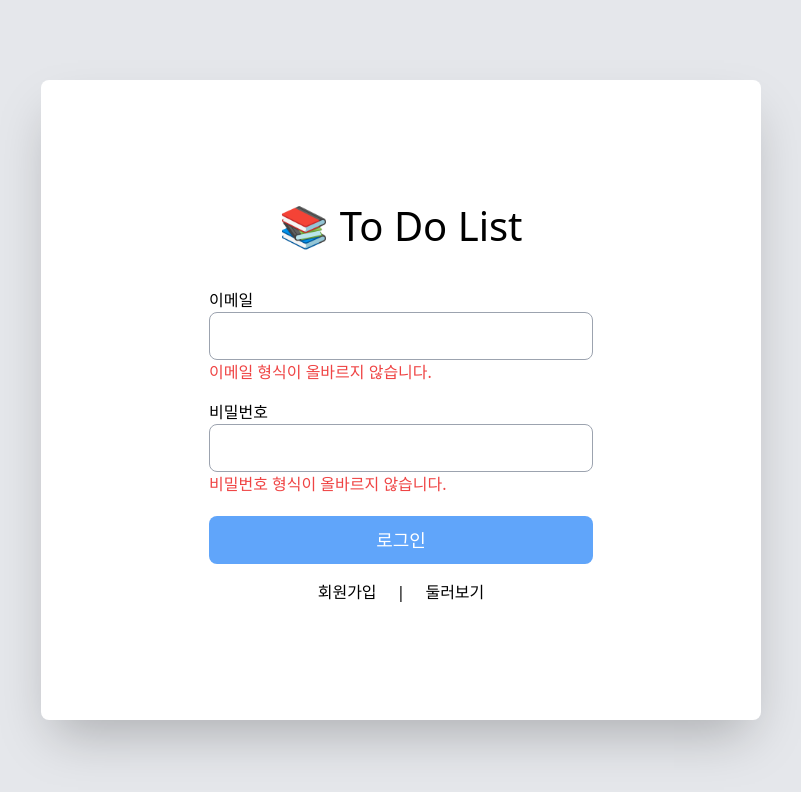
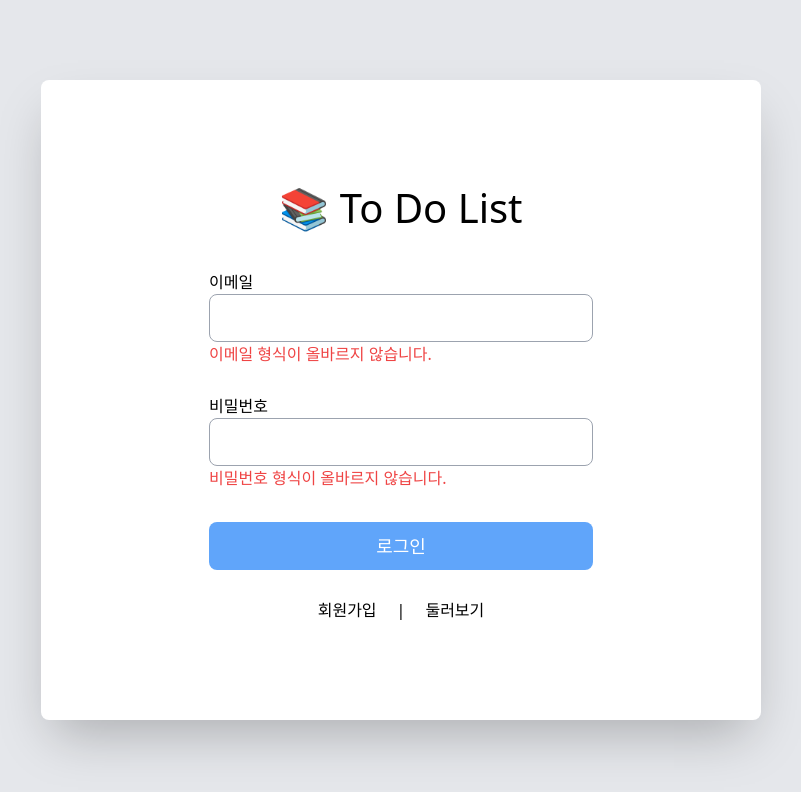
Before and after one commit to oweaj/Todo-List, a React (Create React App) app: page / in a window 1280 px wide. Shown: the top 792 px of the page, without its empty margins (239-1040 px from the left). Built offline with nearby package versions, Linux system fonts and the light colour scheme; no server answers.

Commit message:
[STYLE] 공통 스타일 apply 추가

```diff
--- a/src/index.css
+++ b/src/index.css
@@ -7,6 +7,6 @@
     @apply absolute top-1/2 left-1/2 translate-x-[-50%] translate-y-[-50%];
   }
   .formGap {
-    @apply flex flex-col gap-4;
+    @apply flex flex-col gap-7;
   }
 }
```
